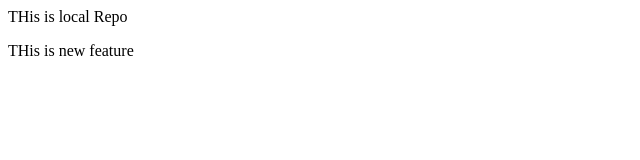
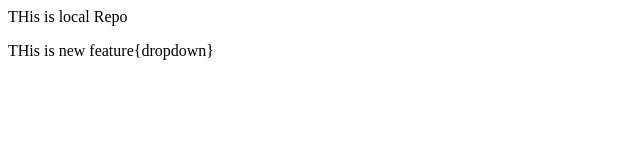
Before and after one commit to vivekpatel1802/localrepo, a plain HTML site: page index.html in a window 1280 px wide. Shown: the full height of the page, 0-640 px from the left. Drawn offline with Linux system fonts and the light colour scheme.

Commit message:
add dropdown

```diff
--- a/index.html
+++ b/index.html
@@ -1,2 +1,2 @@
 <p>THis is local Repo</p>
-<p>THis is new feature</p>
+<p>THis is new feature{dropdown}</p>
```
